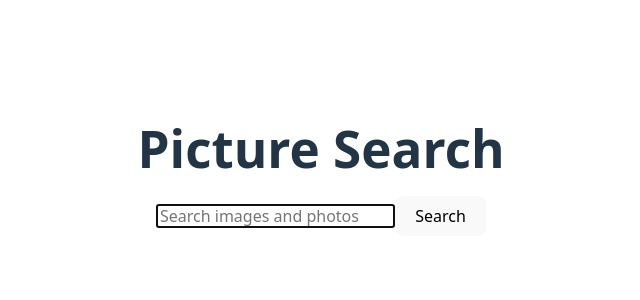
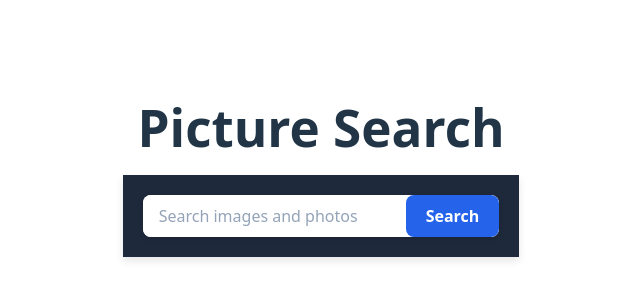
Before and after one commit to yurikorock/goit-react-hw-04, a React (Vite) app: page / in a window 1280 px wide. Shown: the part 206-506 px from the top of the page, without its empty margins (319-959 px from the left). Built offline with nearby package versions, Linux system fonts and the light colour scheme.

Commit message:
add styles

```diff
--- a/src/components/App.jsx
+++ b/src/components/App.jsx
@@ -95,7 +95,7 @@ const App = () => {
       )}
       {isLoading && <Loader />}
       {images.length > 0 && !isLoading && hasMoreImage && (
-        <LoadMoreBtn onClick={handleLoadMore} ref={loadMoreBtnRef} />
+        <LoadMoreBtn onClick={handleLoadMore} innerRef={loadMoreBtnRef} />
       )}
 
       <ImageModal
--- a/src/components/LoadMoreBtn/LoadMoreBtn.jsx
+++ b/src/components/LoadMoreBtn/LoadMoreBtn.jsx
@@ -1,8 +1,8 @@
 import css from "./LoadMoreBtn.module.css";
 
-export default function LoadMoreBtn({ onClick, ref }) {
+export default function LoadMoreBtn({ onClick, innerRef }) {
   return (
-    <button onClick={onClick} ref={ref}>
+    <button onClick={onClick} ref={innerRef} className={css.btn}>
       Load more
     </button>
   );
--- a/src/components/LoadMoreBtn/LoadMoreBtn.module.css
+++ b/src/components/LoadMoreBtn/LoadMoreBtn.module.css
@@ -0,0 +1,24 @@
+.btn {
+    display: block;
+    margin: 24px auto;
+    padding: 12px 28px;
+    font-size: 16px;
+    font-weight: 600;
+    background-color: #2563eb;
+    color: #fff;
+    border: none;
+    border-radius: 8px;
+    cursor: pointer;
+    box-shadow: 0 4px 10px rgba(0, 0, 0, 0.15);
+    transition: background-color 0.3s ease, transform 0.2s ease;
+}
+
+.btn:hover {
+    background-color: #1d4ed8;
+    transform: translateY(-2px);
+}
+
+.btn:active {
+    transform: translateY(0);
+    box-shadow: 0 2px 6px rgba(0, 0, 0, 0.2);
+}
--- a/src/components/SearchBar/SearchBar.jsx
+++ b/src/components/SearchBar/SearchBar.jsx
@@ -1,5 +1,6 @@
 import { useState } from "react";
 import toast, { Toaster } from "react-hot-toast";
+import css from "./SearchBar.module.css";
 
 export default function SearchBar({ onSubmit }) {
   const handleSubmit = (event) => {
@@ -21,16 +22,19 @@ export default function SearchBar({ onSubmit }) {
   };
 
   return (
-    <header>
-      <form onSubmit={handleSubmit}>
+    <header className={css.header}>
+      <form onSubmit={handleSubmit} className={css.form}>
         <input
           name="search"
           type="text"
           autoComplete="off"
           autoFocus
           placeholder="Search images and photos"
+          className={css.input}
         />
-        <button type="submit">Search</button>
+        <button type="submit" className={css.button}>
+          Search
+        </button>
       </form>
     </header>
   );
--- a/src/components/SearchBar/SearchBar.module.css
+++ b/src/components/SearchBar/SearchBar.module.css
@@ -0,0 +1,43 @@
+.header {
+    padding: 20px;
+    background-color: #1e293b;
+    display: flex;
+    justify-content: center;
+    box-shadow: 0 4px 8px rgba(0, 0, 0, 0.1);
+}
+
+.form {
+    display: flex;
+    width: 100%;
+    max-width: 600px;
+    background-color: #fff;
+    border-radius: 8px;
+    overflow: hidden;
+    box-shadow: 0 2px 6px rgba(0, 0, 0, 0.15);
+}
+
+.input {
+    flex-grow: 1;
+    padding: 12px 16px;
+    font-size: 16px;
+    border: none;
+    outline: none;
+}
+
+.input::placeholder {
+    color: #94a3b8;
+}
+
+.button {
+    padding: 12px 20px;
+    background-color: #2563eb;
+    color: white;
+    font-weight: 600;
+    border: none;
+    cursor: pointer;
+    transition: background-color 0.3s ease;
+}
+
+.button:hover {
+    background-color: #1d4ed8;
+}
```
